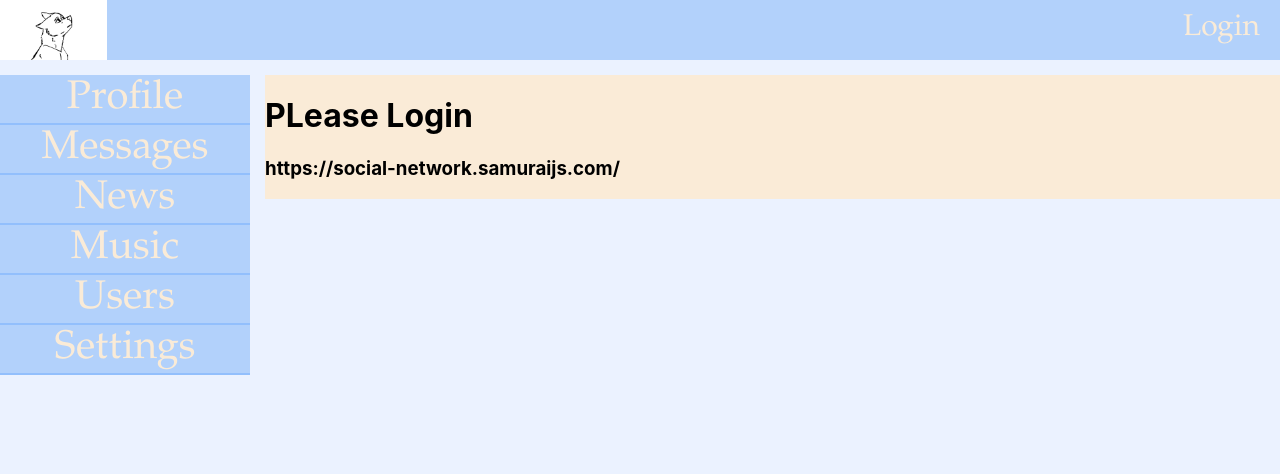
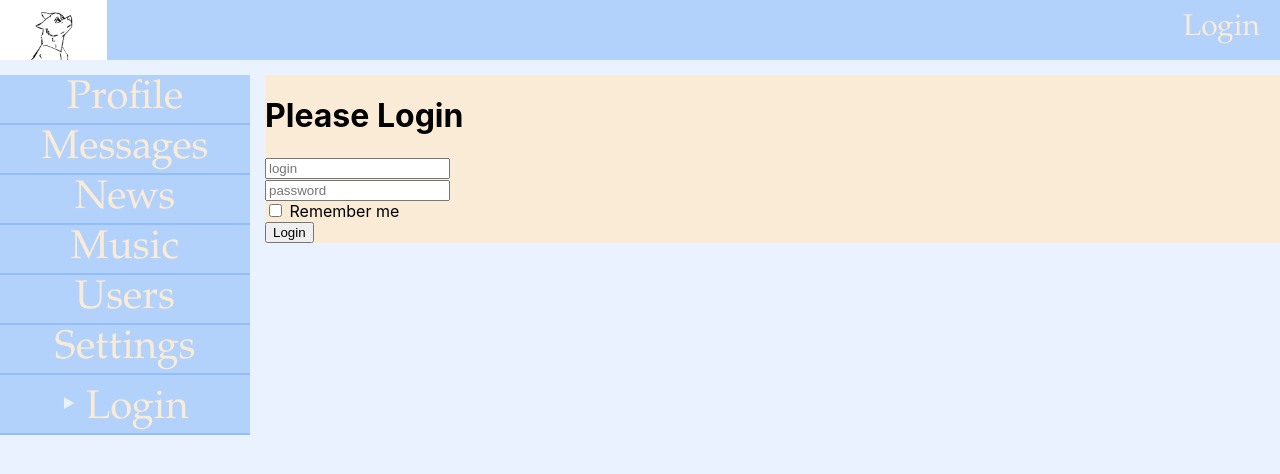
Before and after one commit to Zipri/my_first-social_network, a React (Create React App) app: page /login in a window 1280 px wide. Shown: the top 474 px of the page. Built offline with nearby package versions, Linux system fonts and the light colour scheme; no server answers.

Commit message:
74/75 lessons (componentDidUpdate, redux-form)

```diff
--- a/package.json
+++ b/package.json
@@ -9,10 +9,12 @@
     "axios": "^0.24.0",
     "react": "^17.0.2",
     "react-dom": "^17.0.2",
+    "react-form": "^4.0.1",
     "react-redux": "^7.2.6",
     "react-router-dom": "^5.3.0",
     "react-scripts": "4.0.3",
     "redux": "^4.1.2",
+    "redux-form": "^8.3.8",
     "redux-thunk": "^2.4.0",
     "web-vitals": "^1.0.1"
   },
--- a/src/components/Login/Login.jsx
+++ b/src/components/Login/Login.jsx
@@ -1,7 +1,33 @@
 import React from 'react';
+import {Field, reduxForm} from "redux-form";
+import s from './Login.module.css'
+
+const LoginForm = (props) => {
+	return <form onSubmit={props.handleSubmit}>
+		<div>
+			<Field name={"login"} component={"input"} placeholder="login"/>
+		</div>
+		<div>
+			<Field name={"password"} component={"input"} placeholder="password"/>
+		</div>
+		<div>
+			<Field name={"rememberMe"} component={"input"} type={"checkbox"}/> Remember me
+		</div>
+		<button>Login</button>
+	</form>
+}
+
+const LoginReduxForm = reduxForm({form: 'login'}) (LoginForm)
 
 const Login = (props) => {
-	return <><h1>PLease Login</h1><h3>https://social-network.samuraijs.com/</h3></>
+	let onSubmit = (formData) => {
+
+	}
+	return <div>
+		<h1>Please Login</h1>
+		<LoginReduxForm onSubmit={onSubmit}/>
+		{/*<h3>https://social-network.samuraijs.com/</h3>*/}
+	</div>
 };
 
 export default Login;
--- a/src/components/Navbar/Navbar.jsx
+++ b/src/components/Navbar/Navbar.jsx
@@ -43,6 +43,12 @@
 				</NavLink>
 			</div>
 
+			<div className={s.item}>
+				<NavLink to="/login" activeClassName={s.active}>
+					Login
+				</NavLink>
+			</div>
+
 		</nav>
 	)
 }
--- a/src/components/Profile/ProfileContainer.jsx
+++ b/src/components/Profile/ProfileContainer.jsx
@@ -24,6 +24,11 @@
 		this.props.followUserThunkCreator(userId)
 	unfollowingUser = (userId) =>
 		this.props.unfollowUserThunkCreator(userId)
+
+	// unfollowingUser = (userId) => {
+	// 	this.props.isFollowedThunkCreator(userId)
+	// 	return this.props.unfollowUserThunkCreator(userId)
+	// }
 
 
 	render() {
--- a/src/components/Profile/ProfileInfo/ProfileStatus.jsx
+++ b/src/components/Profile/ProfileInfo/ProfileStatus.jsx
@@ -7,33 +7,29 @@
 		bufStatus: this.props.status
 	}
 
-	activateEditMode = () => {
-		this.setState({
-			editMode: true
-		})
+	componentDidUpdate(prevProps, prevState, snapshot) {
+		if (prevProps.status !== this.props.status) {
+			this.setState({bufStatus: this.props.status})
+		}
 	}
+
+	activateEditMode = () => this.setState({editMode: true})
 	deactivateEditMode = () => {
-		this.setState({
-			editMode: false
-		})
+		this.setState({editMode: false})
 		this.props.updateStatus(this.state.bufStatus)
 	}
-	onStatusChange = (e) => {
-		this.setState({bufStatus: e.currentTarget.value})
-	}
+	onStatusChange = (e) => this.setState({bufStatus: e.currentTarget.value})
 
 	render() {
 		return <div className={s.status}>
 			{!this.state.editMode
-				? <div
-						className={s.notActive}
-						onClick={this.activateEditMode}>{this.props.status || "..."}</div>
-				: <input
-						onChange={this.onStatusChange}
-						autoFocus
-						className={s.active}
-						onBlur={this.deactivateEditMode}
-						value={this.state.bufStatus} />
+				? <div className={s.notActive}
+							 onClick={this.activateEditMode}>{this.props.status || "..."}</div>
+				: <input onChange={this.onStatusChange}
+								 autoFocus
+								 className={s.active}
+								 onBlur={this.deactivateEditMode}
+								 value={this.state.bufStatus}/>
 			}
 		</div>
 	}
--- a/src/redux/redux-store.js
+++ b/src/redux/redux-store.js
@@ -5,14 +5,16 @@
 import dialogsReducer from "./dialogs-reducer";
 import usersReducer from "./users-reducer";
 import authReducer from "./auth-reducer";
+import {reducer as formReducer} from "redux-form";
 
 let reducers = combineReducers({
 	profilePage: profileReducer,
 	dialogsPage: dialogsReducer,
 	usersPage: usersReducer,
-	auth: authReducer
+	auth: authReducer,
+	form: formReducer
 });
 
 let store = createStore(reducers, applyMiddleware(thunkMiddleware));
-
+window.store = store;
 export default store;
```
Also changed, not shown: src/components/Login/Login.module.css (added), 2 other files (tests, documents, lock files or other folders).
